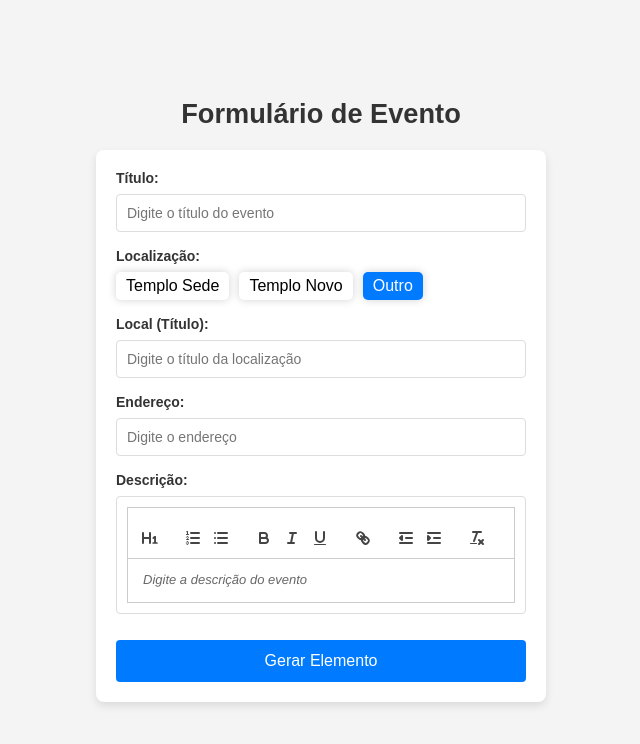
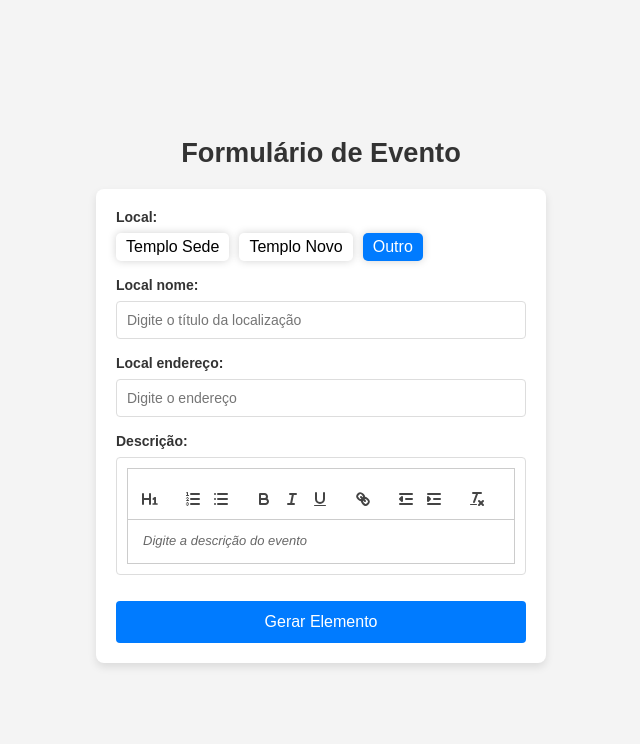
Before and after one commit to mwndl/eventos_elemento, a React (Create React App) app: page / in a window 1280 px wide. Both pictures are taken after a click on the element "Outro". Shown: the top 744 px of the page, without its empty margins (319-959 px from the left). Built offline with nearby package versions, Linux system fonts and the light colour scheme.

Commit message:
remoção de campo 'título'

```diff
--- a/src/components/FormularioEvento/FormularioEvento.jsx
+++ b/src/components/FormularioEvento/FormularioEvento.jsx
@@ -6,7 +6,6 @@ import PopupPreview from '../PopupPreview/PopupPreview'; // Importando o compone
 
 const FormularioEvento = () => {
   const [evento, setEvento] = useState({
-    title: '',
     location: {
       title: '',
       address: ''
@@ -82,7 +81,6 @@ const FormularioEvento = () => {
       Event: {}
     };
 
-    if (evento.title) elemento.Event.Title = evento.title;
 
     if (evento.location.title || evento.location.address) {
       elemento.Event.Location = {};
@@ -137,19 +135,9 @@ const FormularioEvento = () => {
   return (
     <>
       <form className={styles.formulario}>
-        <div>
-          <label>Título:</label>
-          <input
-            type="text"
-            name="title"
-            value={evento.title}
-            onChange={handleChange}
-            placeholder="Digite o título do evento"
-          />
-        </div>
 
         <div>
-          <label>Localização:</label>
+          <label>Local:</label>
           <div className={styles.locationContainer}>
             {["Templo Sede", "Templo Novo", "Outro"].map((option) => (
               <div
@@ -166,7 +154,7 @@ const FormularioEvento = () => {
         {customLocation && (
           <>
             <div>
-              <label>Local (Título):</label>
+              <label>Local nome:</label>
               <input
                 type="text"
                 name="title"
@@ -176,7 +164,7 @@ const FormularioEvento = () => {
               />
             </div>
             <div>
-              <label>Endereço:</label>
+              <label>Local endereço:</label>
               <input
                 type="text"
                 name="address"
```
